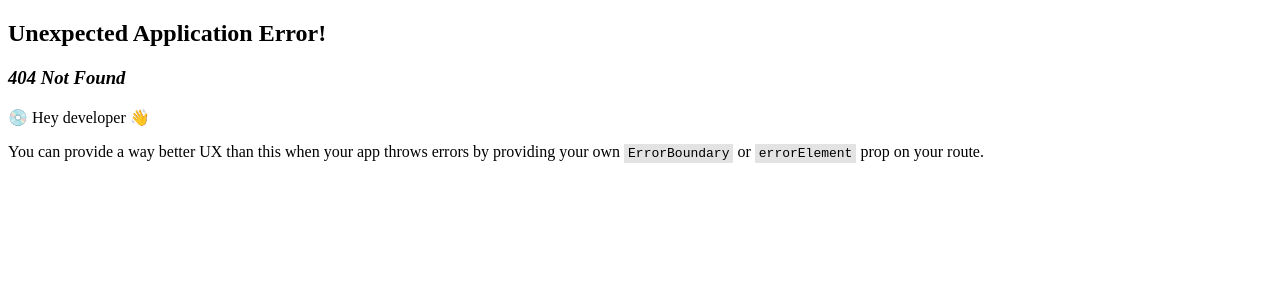
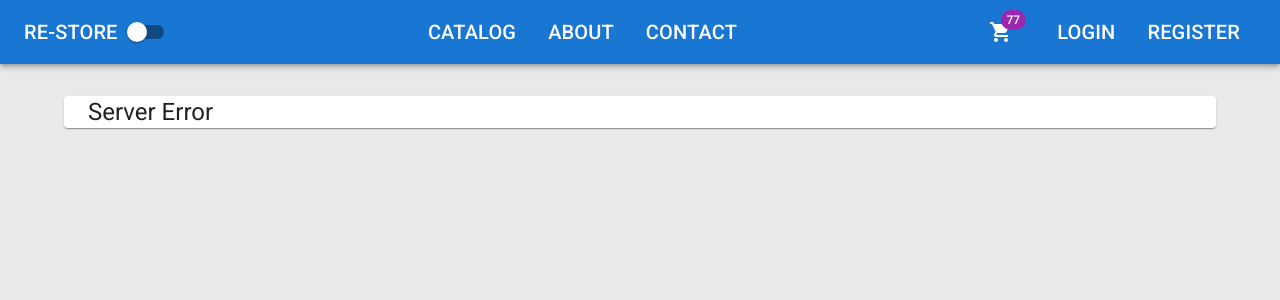
Before and after one commit to srknea/ReStore, a React (Vite) app in the folder client/: page /server-error in a window 1280 px wide. Before the commit this address had no page. Shown: the top 300 px of the page. Built offline with nearby package versions, Linux system fonts and the light colour scheme.

Commit message:
Creating a server error component

```diff
--- a/client/src/app/api/agent.ts
+++ b/client/src/app/api/agent.ts
@@ -1,5 +1,6 @@
 import axios, { AxiosError, AxiosResponse } from "axios";
 import { toast } from "react-toastify";
+import { router } from "../router/Routes";
 
 axios.defaults.baseURL = "http://localhost:5000/api";
 
@@ -26,7 +27,7 @@
             toast.error(data.title);
             break;
         case 500:
-            toast.error(data.title);
+            router.navigate('/server-error', {state: {error: data}});
             break;
         default:
             break;
--- /dev/null
+++ b/client/src/app/errors/ServerError.tsx
@@ -0,0 +1,23 @@
+import { Container, Divider, Paper, Typography } from "@mui/material";
+import { useLocation } from "react-router-dom";
+
+export default function ServerError() {
+    const {state} = useLocation();
+
+    return (
+        <Container component={Paper}>
+        {state?.error ? (
+            <>
+                <Typography gutterBottom variant="h3" color='secondary'>
+                    {state.error.title}
+                </Typography>
+                <Divider />
+                <Typography gutterBottom variant="body1">{state.error.detail || 'Internal server error'}</Typography>
+            </>
+        ) : (
+            <Typography gutterBottom variant="h5">Server Error</Typography>
+        )}
+
+        </Container>
+    )
+}
--- a/client/src/app/router/Routes.tsx
+++ b/client/src/app/router/Routes.tsx
@@ -5,6 +5,7 @@
 import ProductDetails from "../../features/catalog/ProductDetails";
 import AboutPage from "../../features/about/AboutPage";
 import ContactPage from "../../features/contact/ContactPage";
+import ServerError from "../errors/ServerError";
 
 export const router = createBrowserRouter([
     {
@@ -17,6 +18,7 @@
             {path: 'about', element: <AboutPage/>},
             {path: 'home', element: <HomePage/>},
             {path: 'contact', element: <ContactPage/>},
+            {path: 'server-error', element: <ServerError/>}
         ]
     }
 ])
```
